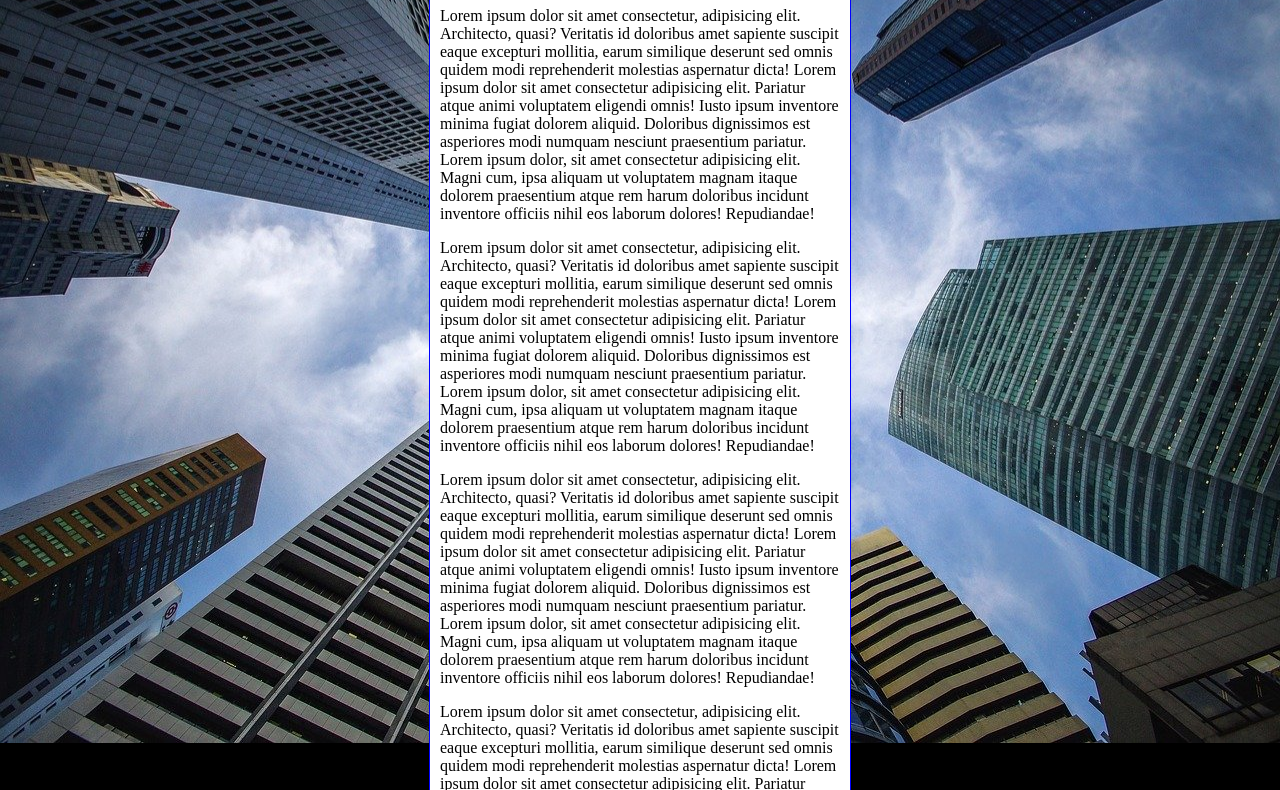
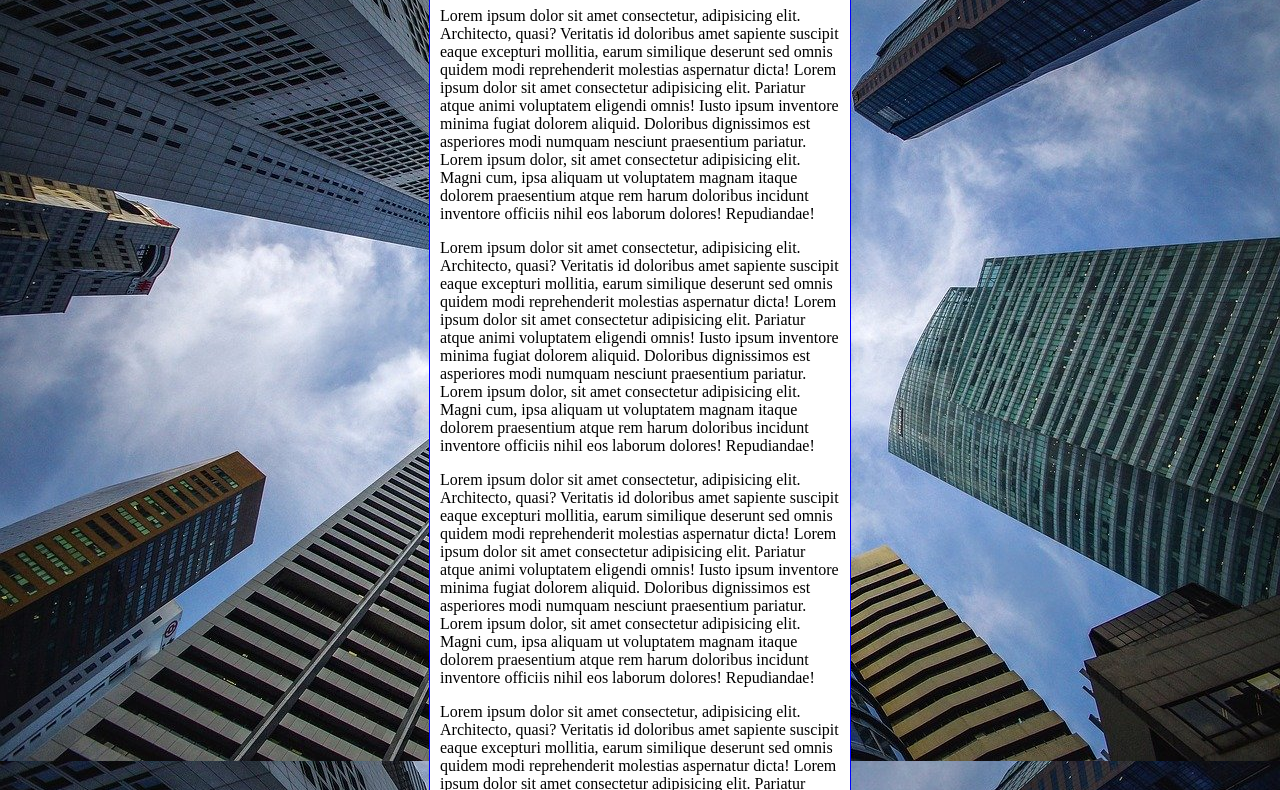
Before and after one commit to pedroaragoni-dev/html-css, a plain HTML site: page exercicios/ex022/fundo006.html in a window 1280 px wide. Shown: the part 92-882 px from the top of the page. Drawn offline with Linux system fonts and the light colour scheme.

Commit message:
atualizei o exercicio 022

```diff
--- a/exercicios/ex022/fundo006.html
+++ b/exercicios/ex022/fundo006.html
@@ -3,20 +3,24 @@
 <head>
     <meta charset="UTF-8">
     <meta name="viewport" content="width=device-width, initial-scale=1.0">
-    <title>Document</title>
+    <title>Fundo fixo de tela</title>
     <style>
         body {
             height: 100vh;
-            background-color: black;
+            /*background-color: black;
             background-image: url('imagens/wallpaper002.jpg');
             background-position: center center;
             background-repeat: no-repeat;
+            background-size: cover;
+            background-attachment: fixed;*/
+
+            background: black url('imagens/wallpaper002.jpg') center center no-repeat fixed;
             background-size: cover;
         }
 
         main {
             background-color: white;
-            width: 400px;
+            max-width: 400px;
             padding: 10px;
             margin: auto;
             border: 1px solid blue;
@@ -35,6 +39,8 @@
         <p>Lorem ipsum dolor sit amet consectetur, adipisicing elit. Architecto, quasi? Veritatis id doloribus amet sapiente suscipit eaque excepturi mollitia, earum similique deserunt sed omnis quidem modi reprehenderit molestias aspernatur dicta! Lorem ipsum dolor sit amet consectetur adipisicing elit. Pariatur atque animi voluptatem eligendi omnis! Iusto ipsum inventore minima fugiat dolorem aliquid. Doloribus dignissimos est asperiores modi numquam nesciunt praesentium pariatur. Lorem ipsum dolor, sit amet consectetur adipisicing elit. Magni cum, ipsa aliquam ut voluptatem magnam itaque dolorem praesentium atque rem harum doloribus incidunt inventore officiis nihil eos laborum dolores! Repudiandae!</p>
         <p>Lorem ipsum dolor sit amet consectetur, adipisicing elit. Architecto, quasi? Veritatis id doloribus amet sapiente suscipit eaque excepturi mollitia, earum similique deserunt sed omnis quidem modi reprehenderit molestias aspernatur dicta! Lorem ipsum dolor sit amet consectetur adipisicing elit. Pariatur atque animi voluptatem eligendi omnis! Iusto ipsum inventore minima fugiat dolorem aliquid. Doloribus dignissimos est asperiores modi numquam nesciunt praesentium pariatur. Lorem ipsum dolor, sit amet consectetur adipisicing elit. Magni cum, ipsa aliquam ut voluptatem magnam itaque dolorem praesentium atque rem harum doloribus incidunt inventore officiis nihil eos laborum dolores! Repudiandae!</p>
         <p>Lorem ipsum dolor sit amet consectetur, adipisicing elit. Architecto, quasi? Veritatis id doloribus amet sapiente suscipit eaque excepturi mollitia, earum similique deserunt sed omnis quidem modi reprehenderit molestias aspernatur dicta! Lorem ipsum dolor sit amet consectetur adipisicing elit. Pariatur atque animi voluptatem eligendi omnis! Iusto ipsum inventore minima fugiat dolorem aliquid. Doloribus dignissimos est asperiores modi numquam nesciunt praesentium pariatur. Lorem ipsum dolor, sit amet consectetur adipisicing elit. Magni cum, ipsa aliquam ut voluptatem magnam itaque dolorem praesentium atque rem harum doloribus incidunt inventore officiis nihil eos laborum dolores! Repudiandae!</p>
+        <p>Lorem ipsum dolor sit amet consectetur, adipisicing elit. Architecto, quasi? Veritatis id doloribus amet sapiente suscipit eaque excepturi mollitia, earum similique deserunt sed omnis quidem modi reprehenderit molestias aspernatur dicta! Lorem ipsum dolor sit amet consectetur adipisicing elit. Pariatur atque animi voluptatem eligendi omnis! Iusto ipsum inventore minima fugiat dolorem aliquid. Doloribus dignissimos est asperiores modi numquam nesciunt praesentium pariatur. Lorem ipsum dolor, sit amet consectetur adipisicing elit. Magni cum, ipsa aliquam ut voluptatem magnam itaque dolorem praesentium atque rem harum doloribus incidunt inventore officiis nihil eos laborum dolores! Repudiandae!</p>
+        <p>Lorem ipsum dolor sit amet consectetur, adipisicing elit. Architecto, quasi? Veritatis id doloribus amet sapiente suscipit eaque excepturi mollitia, earum similique deserunt sed omnis quidem modi reprehenderit molestias aspernatur dicta! Lorem ipsum dolor sit amet consectetur adipisicing elit. Pariatur atque animi voluptatem eligendi omnis! Iusto ipsum inventore minima fugiat dolorem aliquid. Doloribus dignissimos est asperiores modi numquam nesciunt praesentium pariatur. Lorem ipsum dolor, sit amet consectetur adipisicing elit. Magni cum, ipsa aliquam ut voluptatem magnam itaque dolorem praesentium atque rem harum doloribus incidunt inventore officiis nihil eos laborum dolores! Repudiandae!</p>
     </main>
 </body>
 </html>
```
